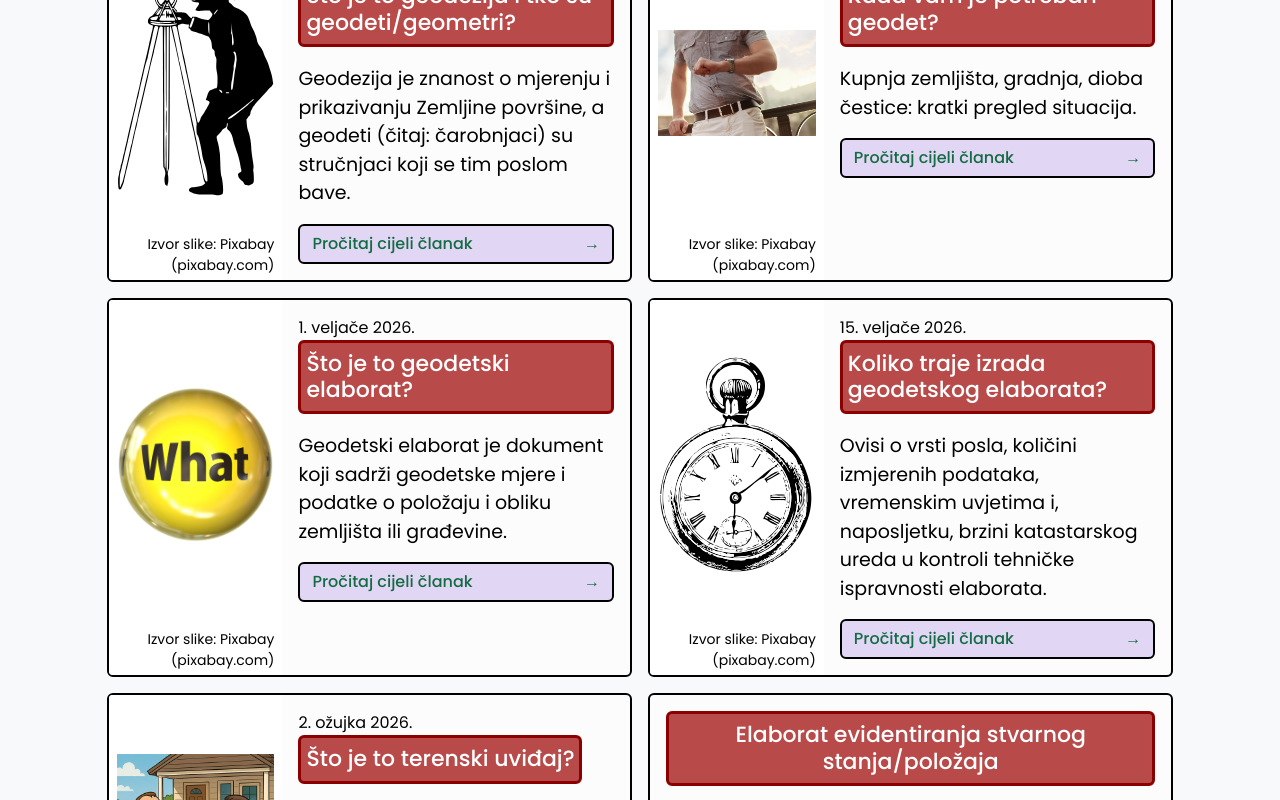
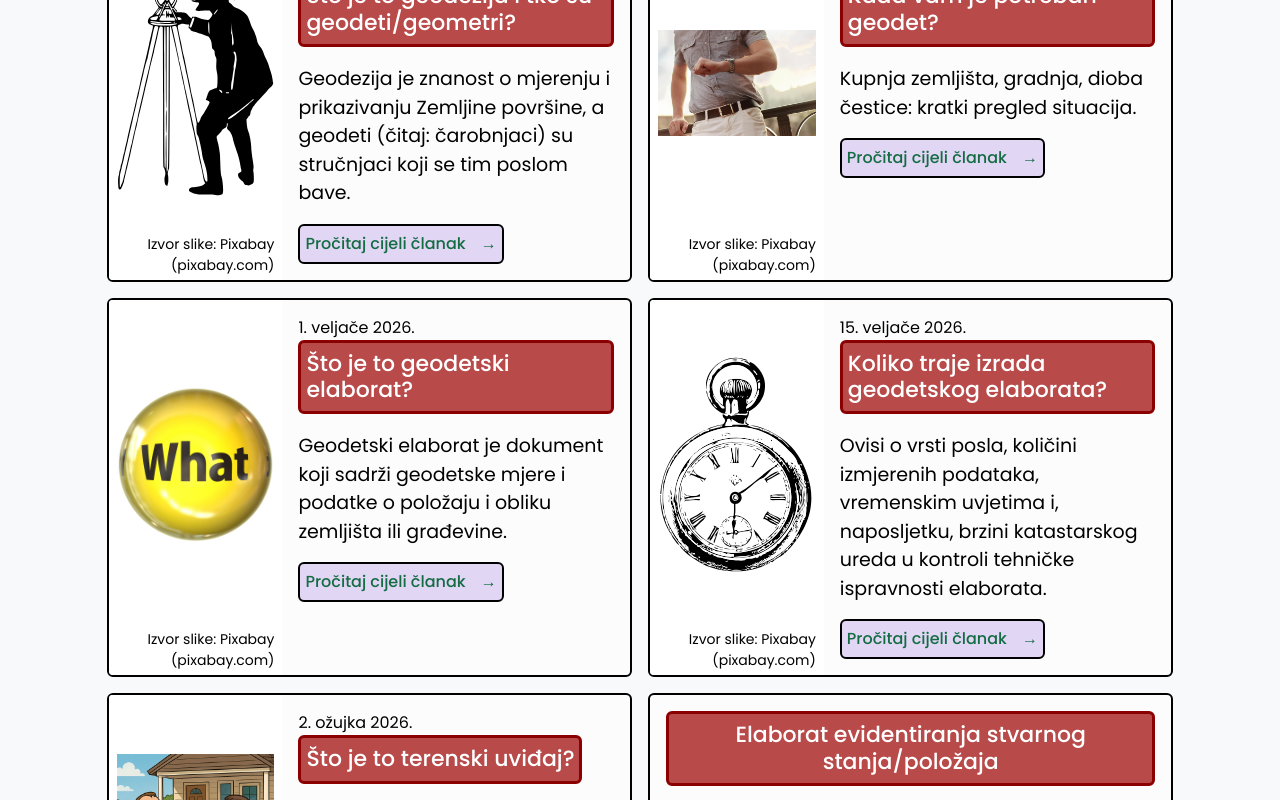
Before and after one commit to PatrikPazin/front-6_Moja_stranica_Patrik, a React (Create React App) app: page / in a window 1280 px wide. Shown: the part 2700-3500 px from the top of the page. Built offline with nearby package versions, Linux system fonts and the light colour scheme.

Commit message:
Blog: gumb članka skraćen na širinu sadržaja
Co-Authored-By: Claude Sonnet 5.5 <noreply@anthropic.com>

```diff
--- a/src/App.css
+++ b/src/App.css
@@ -331,3 +331,6 @@ header { border-bottom: 5px solid #dc3545; }
 }
 /* Kontakt: sav tekst crn (gumb ostaje bijel na crnom, poruke o pogrešci crvene) */
 .kontakt-crno h2, .kontakt-crno label, .kontakt-crno .text-secondary, .kontakt-crno .form-control { color: #000 !important; }
+
+/* Blog: gumb "Pročitaj cijeli članak" širok koliko i sadržaj: 5px | naslov | 15px | strelica | 5px */
+.btn.gumb-clanak { padding-left: 5px; padding-right: 5px; column-gap: 15px; }
--- a/src/components/Blog.js
+++ b/src/components/Blog.js
@@ -70,7 +70,7 @@ function Post({ clanak, id, aktivan, podijeljeno, onOtvori }) {
 
           <button
             id={`gumb-clanka-${id}`}
-            className="btn btn-outline-success w-100 d-flex justify-content-between mt-auto"
+            className={"btn btn-outline-success gumb-clanak d-inline-flex mt-auto " + (clanak.bezSlike ? "align-self-center" : "align-self-start")}
             aria-haspopup={podijeljeno ? undefined : "dialog"}
             aria-current={aktivan ? "true" : undefined}
             onClick={onOtvori}
```
